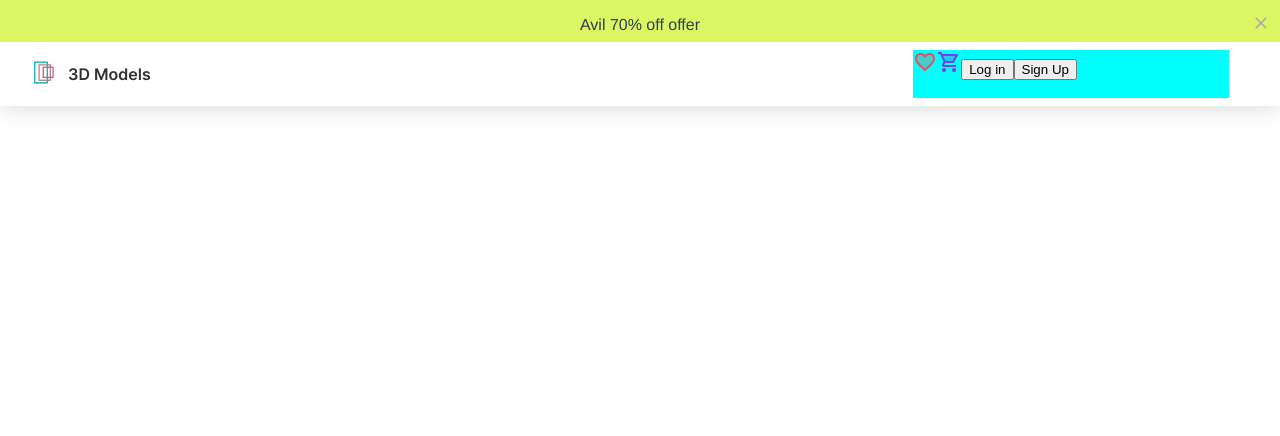
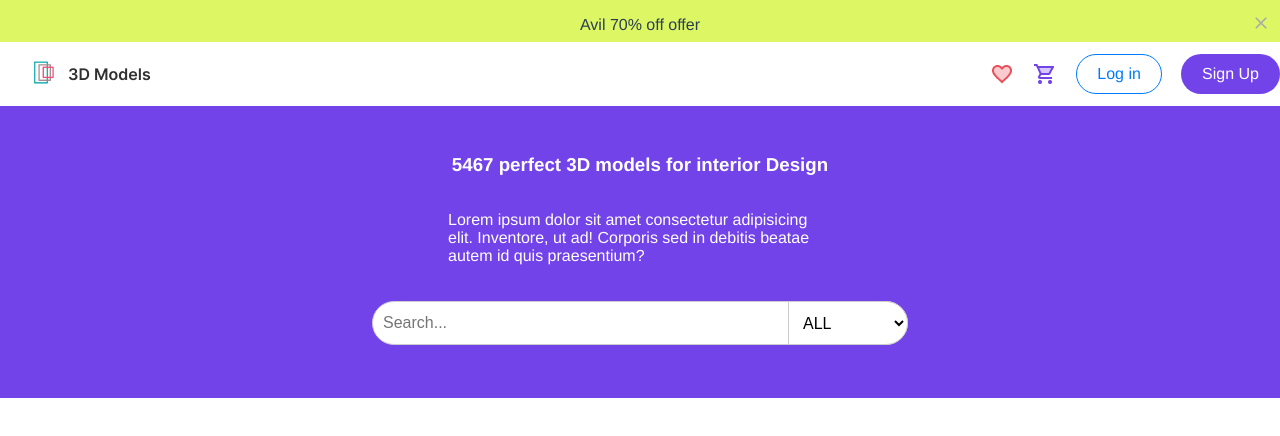
Before and after one commit to Harshit9651/figma2, a Vue app: page / in a window 1280 px wide. Shown: the top 436 px of the page. Built offline with nearby package versions, Linux system fonts and the light colour scheme.

Commit message:
making frame24

```diff
--- a/src/components/HomePage.vue
+++ b/src/components/HomePage.vue
@@ -15,9 +15,31 @@
         <button class="button2">Sign Up</button>
       </div>
     </div>
+    <div class="frame24">
+      <div class="inner-div">
+        <h3>5467 perfect 3D models for interior Design</h3>
+        <p>
+          Lorem ipsum dolor sit amet consectetur adipisicing elit. Inventore, ut
+          ad! Corporis sed in debitis beatae autem id quis praesentium?
+        </p>
+        <div class="search-box">
+          <div class="input-with-dropdown">
+            <input type="text" placeholder="Search..." />
+            <select class="dropdown">
+              <option value="all">ALL</option>
+              <option value="option1">Option 1</option>
+              <option value="option2">Option 2</option>
+              <option value="option3">Option 3</option>
+            </select>
+          </div>
+        </div>
+      </div>
+    </div>
   </div>
 </template>
+
 <script setup></script>
+
 <script>
 export default {
   name: "HomePage",
@@ -28,6 +50,7 @@ export default {
 .main {
   height: 100%;
   width: 100%;
+
   .avil-offer {
     width: 100%;
     height: 2.65rem;
@@ -35,12 +58,14 @@ export default {
     display: flex;
     justify-content: center;
     position: relative;
+
     .cros {
       position: absolute;
       margin-left: 97%;
       margin-top: 1%;
     }
   }
+
   .navbar {
     background-color: rgb(255, 255, 255);
     height: 4rem;
@@ -54,51 +79,107 @@ export default {
       height: 2rem;
       margin-left: 30px;
     }
+
     .right-bar {
       width: 19.75rem;
       height: 3rem;
-      background-color: aqua;
-      margin-left: 60% ;
-      .button1{
-      button {
+      margin-left: 66%;
+      display: flex;
+      align-items: center;
+      justify-content: space-between;
+
+      .button1,
+      .button2 {
         all: unset;
         display: inline-block;
-        background: transparent;
-        border: 1px solid #007bff;
-
-        color: #007bff;
         padding: 10px 20px;
         font-size: 16px;
         border-radius: 1.5rem;
         cursor: pointer;
         transition: background-color 0.3s ease;
+        border: 1px solid #007bff;
+        color: #007bff;
+        text-align: center;
       }
 
-      button:hover {
+      .button1 {
+        background: transparent;
+      }
+
+      .button1:hover {
         background-color: #007bff;
-        color: #fff;
+        color: white;
+      }
+
+      .button2 {
+        background: #7343ea;
+        color: white;
+        border: 1px solid transparent;
+      }
+
+      .button2:hover {
+        background-color: #007bff;
+        color: white;
       }
     }
-    .button2{
-      button {
-        all: unset;
-        display: inline-block;
-        background: transparent;
-        border: 1px solid #007bff;
+  }
 
-        color: #007bff;
-        padding: 10px 20px;
-        font-size: 16px;
-        border-radius: 1.5rem;
-        cursor: pointer;
-        transition: background-color 0.3s ease;
-      }
+  .frame24 {
+    margin: 0%;
+    height: 18.235rem;
+    background: #7343ea;
+    display: flex;
+    justify-content: center;
+    align-items: center;
+    color: white;
+    .inner-div {
+      height: 80%;
+      width: 30%;
+      display: flex;
+      align-items: center;
+      flex-direction: column;
+    }
+  }
 
-      button:hover {
-        background-color: #007bff;
-        color: #fff;
-      }
+  .search-box {
+    display: flex;
+    justify-content: center;
+    align-items: center;
+    margin-top: 20px;
+
+    .input-with-dropdown {
+      position: relative;
+      width: 536px; /* Set input box width */
+      height: 44px; /* Set input box height */
+      display: flex;
+      align-items: center;
     }
+
+    input {
+      width: 100%;
+      height: 100%;
+      padding: 10px;
+      font-size: 16px;
+      border: 1px solid #ccc;
+      // border-radius: 1.5rem 0 0 1.5rem;
+      border-radius: 2rem;
+      outline: none;
+      box-sizing: border-box;
+    }
+
+    select {
+      position: absolute;
+      top: 0;
+      right: 0;
+      width: 120px;
+      height: 100%;
+      border: 1px solid #ccc;
+      background-color: white;
+      border-radius: 0 1.5rem 1.5rem 0;
+      font-size: 16px;
+      padding: 10px;
+      cursor: pointer;
+      outline: none;
     }
   }
 }
```
